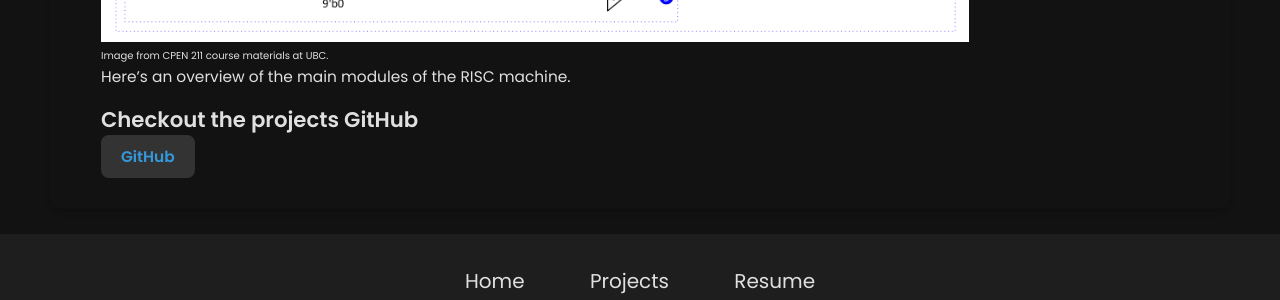
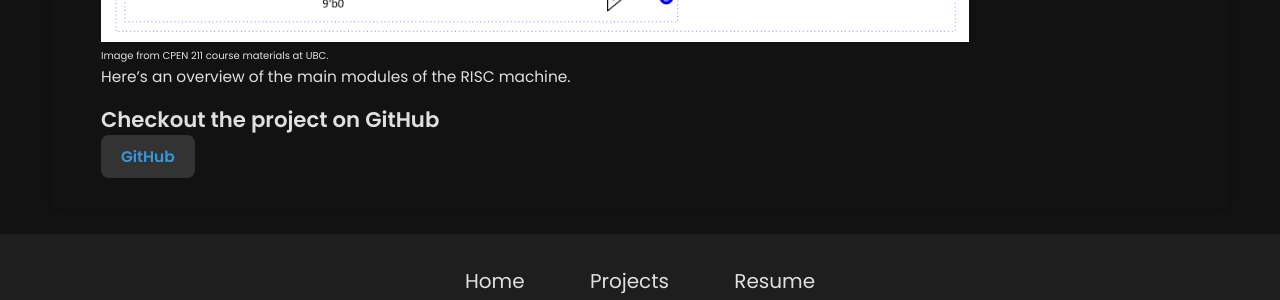
Before and after one commit to rishiupath/rishiupath.github.io, a Jekyll site: the page built from _projects/Simple-RISC-Machine/index.md, in a window 1280 px wide. Shown: the part 1125-1425 px from the top of the page. Built offline with Jekyll 4.4.1, drawn with Linux system fonts in a browser that asks for light colours.

Commit message:
Update index.md

```diff
--- a/_projects/Simple-RISC-Machine/index.md
+++ b/_projects/Simple-RISC-Machine/index.md
@@ -17,6 +17,6 @@ main-image: /RISCblock.png
 <span style="font-size: 10px">Image from CPEN 211 course materials at UBC.</span>
 Here's an overview of the main modules of the RISC machine.
 
-## Checkout the projects GitHub
+## Checkout the project on GitHub
 
 <a href="https://drive.google.com/file/d/101rXCqt_ncftTJQcAkzx5_E8U2eXSJqr/view?usp=sharing](https://github.com/rishiupath/RISC-machine" target="_blank" class="button">GitHub</a>
```
